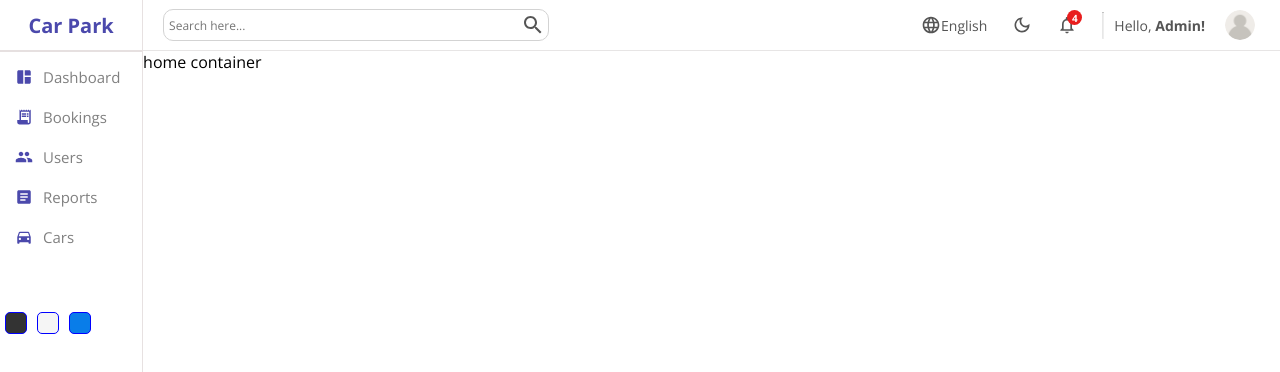
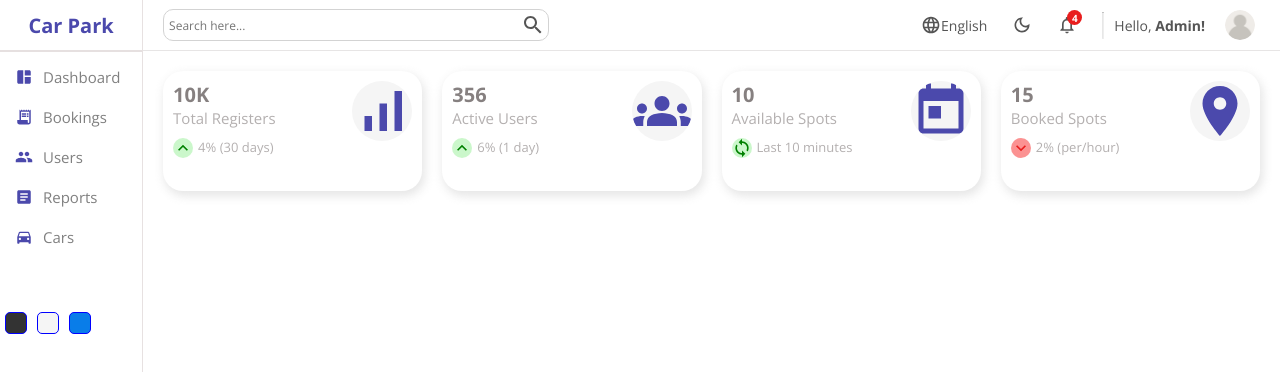
Before and after one commit to MennaEbied/Car-Parking-Dashboard, a React (Vite) app: page / in a window 1280 px wide. Shown: the top 372 px of the page. Built offline with nearby package versions, Linux system fonts and the light colour scheme.

Commit message:
Add widgets to home page

```diff
--- a/src/pages/home/Home.jsx
+++ b/src/pages/home/Home.jsx
@@ -1,17 +1,23 @@
-import './home.scss';
-import Sidebar from '../../components/sidebar/Sidebar';
-import Navbar from '../../components/navbar/Navbar';
+import "./home.scss";
+import Sidebar from "../../components/sidebar/Sidebar";
+import Navbar from "../../components/navbar/Navbar";
+import Widget from "../../components/widget/Widget";
 
 const Home = () => {
   return (
-    <div className='home'>
-        <Sidebar/>
-        <div className="homeContainer">
-          <Navbar/>
-          home container
+    <div className="home">
+      <Sidebar />
+      <div className="homeContainer">
+        <Navbar />
+        <div className="widgets">
+          < Widget type="Registers" />
+          < Widget type="Users" />
+          < Widget type="Spots" />
+          < Widget type="Booked" />
         </div>
+      </div>
     </div>
-  )
+  );
 };
 
 export default Home;
--- a/src/pages/home/home.scss
+++ b/src/pages/home/home.scss
@@ -3,5 +3,11 @@
 
    .homeContainer{
     flex: 8;
+
+    .widgets{
+      display: flex;
+      padding: 20px;
+      gap: 20px;
+    }
    }
 }
```
